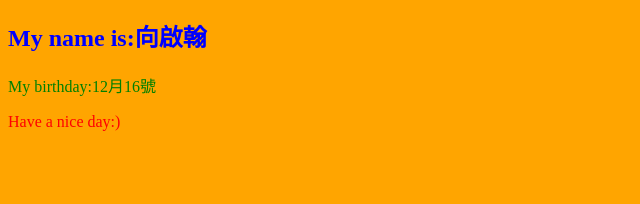
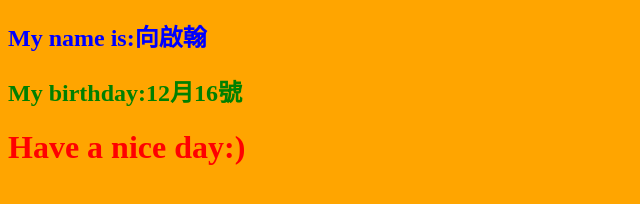
Before and after one commit to hsianghan/webpagetext, a plain HTML site: page index.html in a window 1280 px wide. Shown: the part 126-330 px from the top of the page, without its empty margins (0-640 px from the left). Drawn offline with Linux system fonts and the light colour scheme.

Commit message:
Update index.html

```diff
--- a/index.html
+++ b/index.html
@@ -5,8 +5,8 @@
 <h1>hello!Welcome to my first page.</h1>
 <a href ="http://www.google.com.tw">GOOGLE!</a>
 <p><h2><font color="blue">My name is:向啟翰</font></h2></p>
-<p><font color="green">My birthday:12月16號</font></p>
-<p><font color="red">Have a nice day:)</font></p>
+<p><h2><font color="green">My birthday:12月16號</font></h2></p>
+<p><h1><font color="red">Have a nice day:)</font></h1></p>
 
 
 </body>
```
